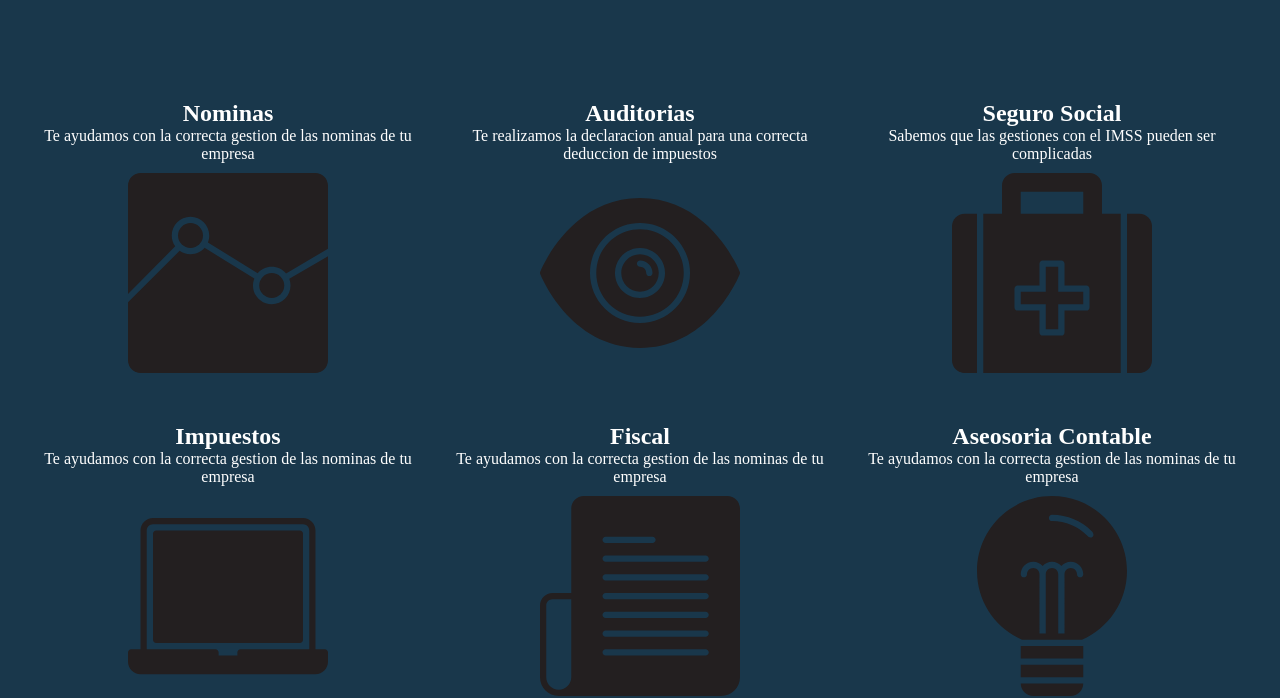
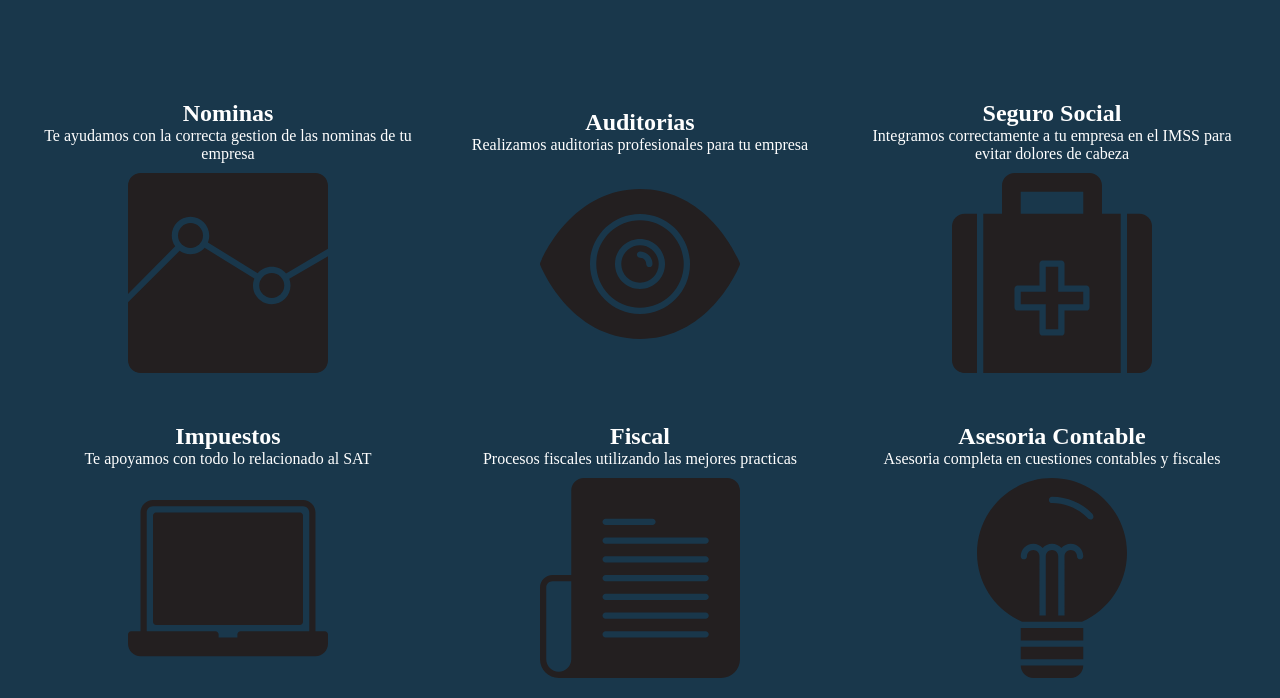
Before and after one commit to marcelosg-dev/Web-Consultoria, a website: page public/index.html in a window 1280 px wide. Shown: the part 1520-2218 px from the top of the page. Drawn offline with Linux system fonts and the light colour scheme.

Commit message:
modified:   public/index.html

```diff
--- a/public/index.html
+++ b/public/index.html
@@ -86,30 +86,30 @@
                 </div>
                 <div class="servicios-content-container">
                     <h2>Auditorias</h2>
-                    <p>Te realizamos la declaracion anual para una correcta deduccion de impuestos</p>
+                    <p>Realizamos auditorias profesionales para tu empresa</p>
                     <img src="images/Images/auditorias.svg" alt="" class="img-servicios">
                 </div>
                 <div class="servicios-content-container">
                     <h2>Seguro Social</h2>
-                    <p>Sabemos que las gestiones con el IMSS pueden ser complicadas</p>
+                    <p>Integramos correctamente a tu empresa en el IMSS para evitar dolores de cabeza</p>
                     <img src="images/Images/imss.svg" alt="" class="img-servicios">
                 </div>
 
                 <div class="servicios-content-container">
                     <h2>Impuestos</h2>
-                    <p>Te ayudamos con la correcta gestion de las nominas de tu empresa</p>
+                    <p>Te apoyamos con todo lo relacionado al SAT</p>
                     <img src="images/Images/impuestos.svg" alt="" class="img-servicios">
                 </div>
 
                 <div class="servicios-content-container">
                     <h2>Fiscal</h2>
-                    <p>Te ayudamos con la correcta gestion de las nominas de tu empresa</p>
+                    <p>Procesos fiscales utilizando las mejores practicas</p>
                     <img src="images/Images/archivo.svg" alt="" class="img-servicios">
                 </div>
 
                 <div class="servicios-content-container">
-                    <h2>Aseosoria Contable</h2>
-                    <p>Te ayudamos con la correcta gestion de las nominas de tu empresa</p>
+                    <h2>Asesoria Contable</h2>
+                    <p>Asesoria completa en cuestiones contables y fiscales</p>
                     <img src="images/Images/asesoria.svg" alt="" class="img-servicios">
                 </div>
             </div>
```
